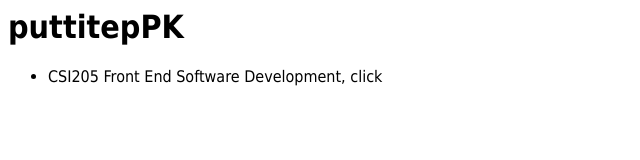
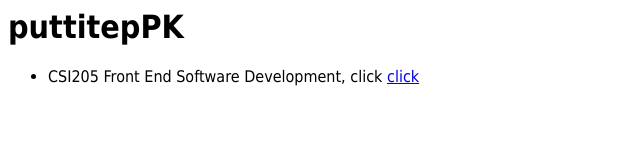
Before and after one commit to puttitepPK/puttitepPK.github.io, a plain HTML site: page index.html in a window 1280 px wide. Shown: the full height of the page, 0-640 px from the left. Drawn offline with Linux system fonts and the light colour scheme.

Commit message:
Update index.html

```diff
--- a/index.html
+++ b/index.html
@@ -8,7 +8,7 @@
   <body>
     <h1>puttitepPK</h1>
     <ul>
-      <li>CSI205 Front End Software Development, click <a href='https://puttiteppk.github.io/_multipages'></a></li>
+      <li>CSI205 Front End Software Development, click <a href='https://puttiteppk.github.io/_multipages'>click</a></li>
     </ul>
   </body>
 </html>
```
